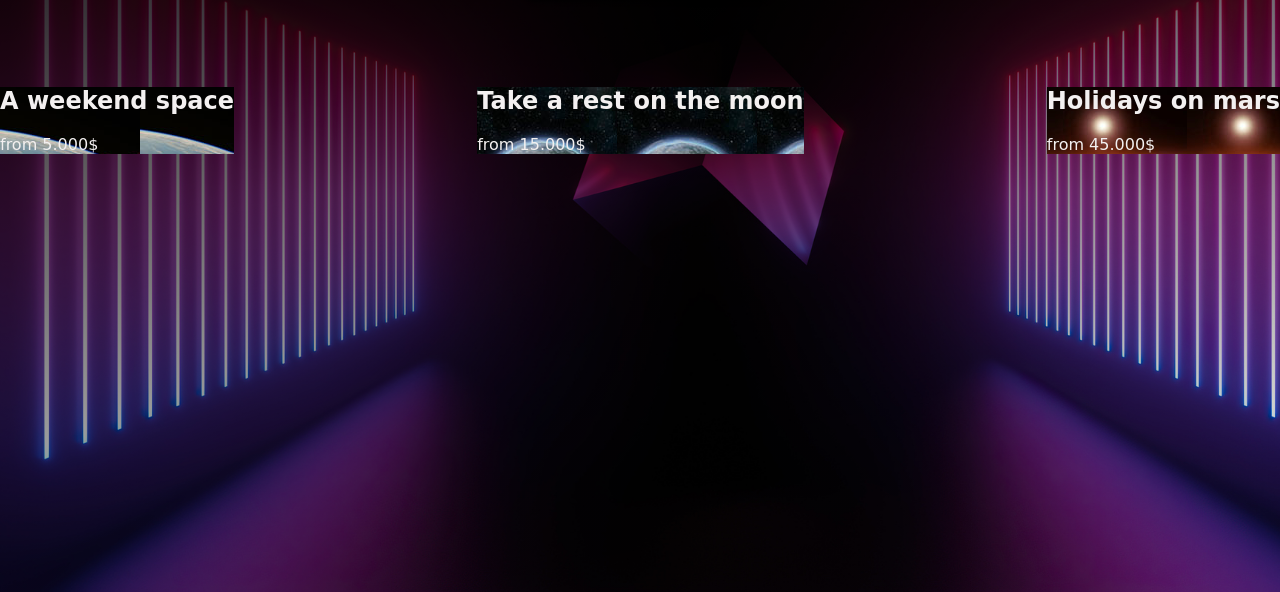
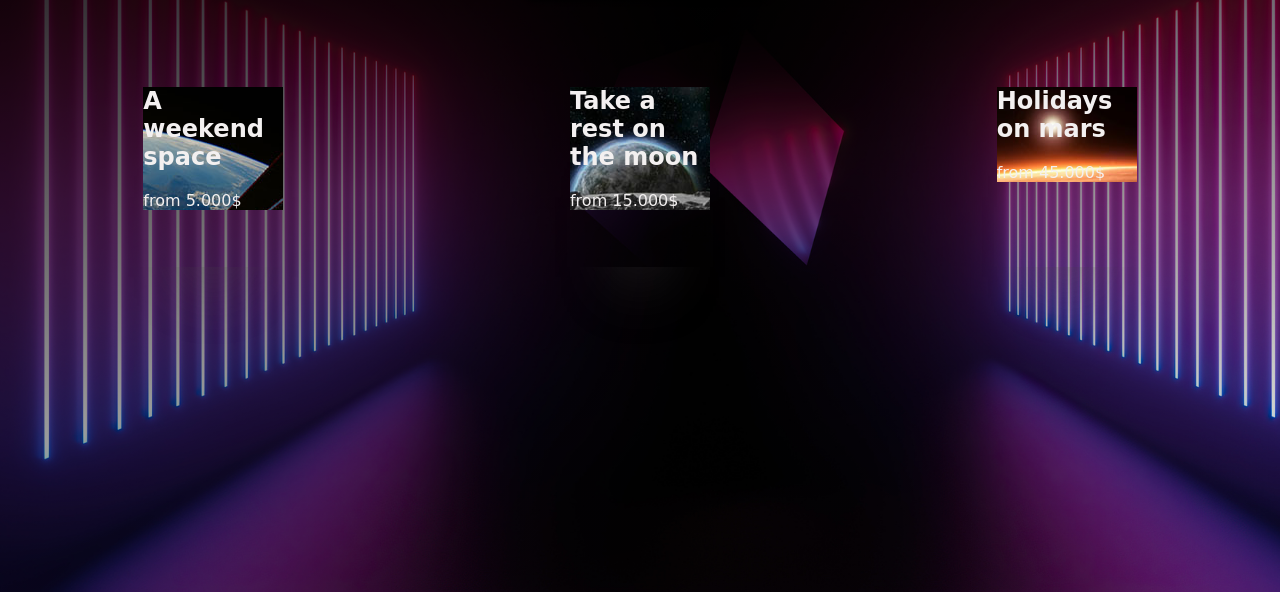
Before and after one commit to syu99/SASS-SideProject, a website: page index.html in a window 1280 px wide. Shown: the part 208-800 px from the top of the page. Drawn offline with Linux system fonts and the light colour scheme; a web font is replaced by a local one.

Commit message:
:scss: add card

```diff
--- a/main.scss
+++ b/main.scss
@@ -153,7 +153,13 @@ h1 {
   perspective: 800px;
   display: flex;
   justify-content: space-between;
-  box-shadow: 0 70px 63px -60px #494848;
-  transform-style: preserve-3d;
-  transition: transform 0.05s linear;
+
+  &__3d {
+    width: 140px;
+    height: 200px;
+    margin: auto;
+    box-shadow: 0 70px 63px -60px #494848;
+    transform-style: preserve-3d;
+    transition: transform 0.05s linear;
+  }
 }
```
Also changed, not shown: style.css, 1 other file.
